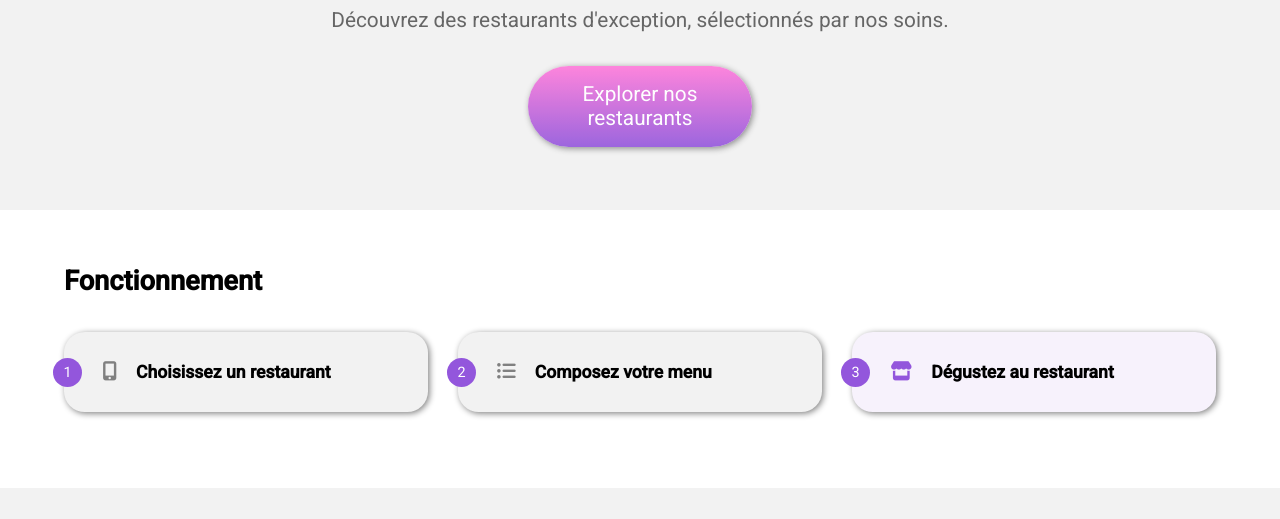
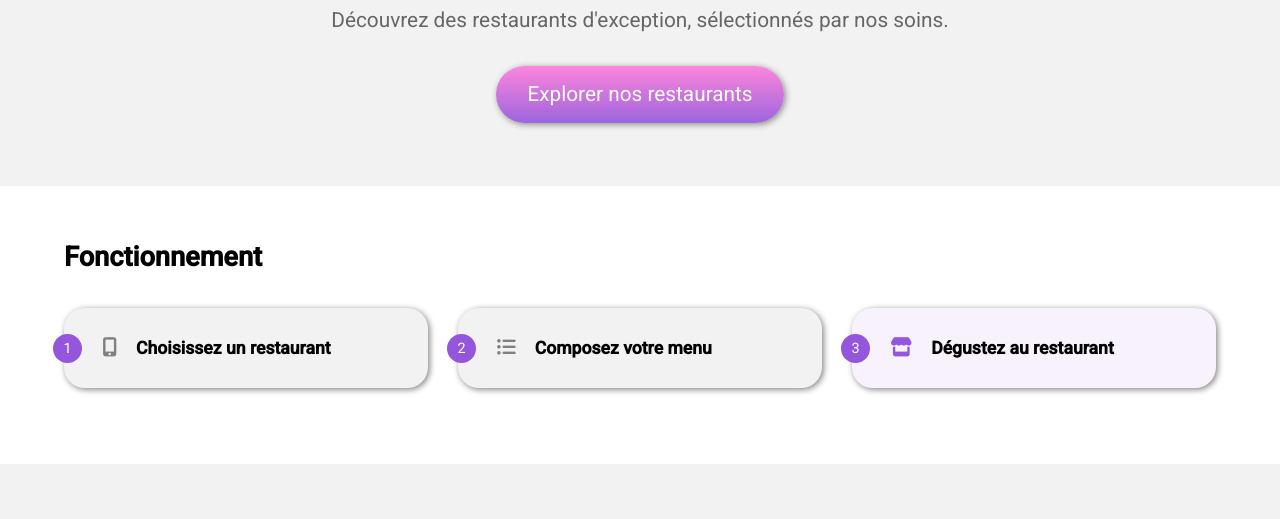
Before and after one commit to Isilud/P3_OC, a website: page index.html in a window 1280 px wide. Shown: the part 212-731 px from the top of the page. Drawn offline with Linux system fonts and the light colour scheme; a web font is replaced by a local one.

Commit message:
ready for review

```diff
--- a/scss/Composants/_button.scss
+++ b/scss/Composants/_button.scss
@@ -1,5 +1,5 @@
 .button {
-  width: 14rem;
+  min-width: 14rem;
   padding: 0.8em 1.5em;
   border: none;
   border-radius: 3em;
```
Also changed, not shown: public/css/prefixed/style.css, public/css/style.css.
